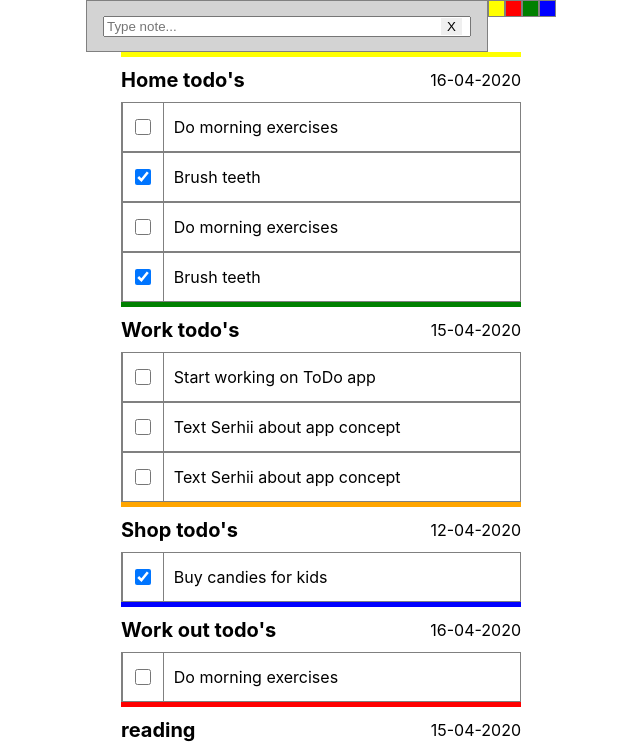
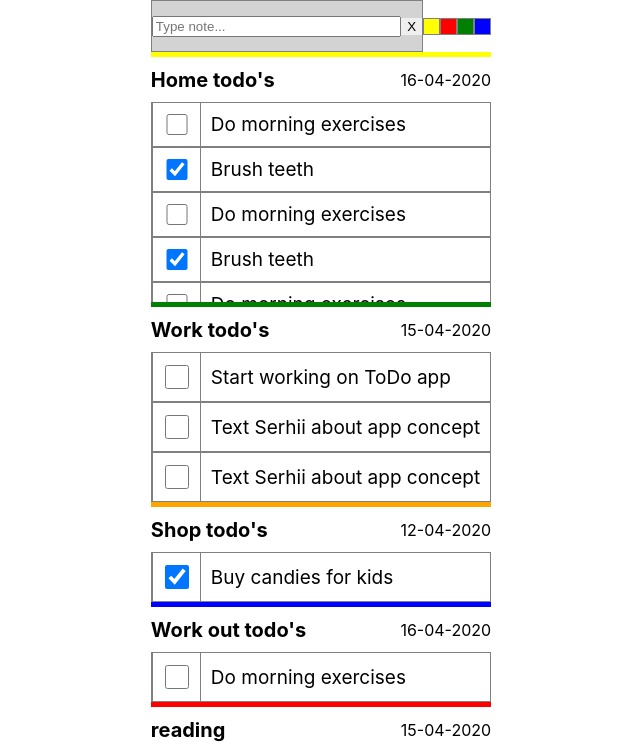
Before and after one commit to KostyrkoNazar/didwilldo, a React (Create React App) app: page / in a window 1280 px wide. Shown: the top 751 px of the page, without its empty margins (319-959 px from the left). Built offline with nearby package versions, Linux system fonts and the light colour scheme.

Commit message:
Divs classNames correcting Styles Changes

```diff
--- /dev/null
+++ b/src/App.css
@@ -0,0 +1,4 @@
+.App {
+    display: flex;
+    justify-content: center;
+}
--- a/src/App.js
+++ b/src/App.js
@@ -1,5 +1,6 @@
 import React from 'react';
 import Dashboard from "./Dashboard/Dashboard";
+import './App.css'
 
 function App() {
 
--- a/src/ColorPanel/styles.css
+++ b/src/ColorPanel/styles.css
@@ -1,4 +1,5 @@
 .colorPanel div {
+    display: flex;
     height: 15px;
     width: 15px;
     border: 1px solid gray;
--- a/src/Dashboard/Dashboard.js
+++ b/src/Dashboard/Dashboard.js
@@ -8,7 +8,6 @@ import data from "../data/data";
 function Dashboard() {
     const [searchValue, setSearchValue] = useState('')
     const [todoGroupArray, setTodoArray] = useState([])
-    const [isSorted, setIsSorted] = useState([])
     const [selectedColor, setSelectedColor]=useState('')
 
     const onClear = () => setSearchValue('');
@@ -39,8 +38,7 @@ function Dashboard() {
                 const searchResult = searchTodosByTitle(todoList, searchTitle);
 
                 if (searchResult.length !== 0) {
-                    const updatedGroup = {...obj, todoList: searchResult};
-                    return updatedGroup;
+                    return {...obj, todoList: searchResult};
                 }
 
         }).filter(groups => groups !== undefined)
@@ -85,6 +83,7 @@ function Dashboard() {
                     <div className='dashboardColorPanel'>
                         <ColorPanel setColor={setColor}/>
                     </div>
+
                 </div>
 
             </div>
--- a/src/Dashboard/styles.css
+++ b/src/Dashboard/styles.css
@@ -1,19 +1,26 @@
 .dashboard {
     display: flex;
     flex-flow: column;
-    width: 100%;
-    align-items: center;
+    max-width: 400px;
 }
 
 .dashboardTodoSearch {
     display: flex;
+    width: 100%;
 }
 
 .dashboardColorPanel {
     display: flex;
+    align-items: center;
 }
 
 .dashboardHeader {
     display: flex;
-    align-self: center;
+    width: 100%;
 }
+
+.dashboardTodoGroup {
+    display: flex;
+    flex-flow: column;
+    width: 100%;
+}
--- a/src/TodoGroup/TodoGroup.js
+++ b/src/TodoGroup/TodoGroup.js
@@ -1,10 +1,10 @@
-import React, {useState} from "react";
+import React from "react";
 import TodoItem from "../TodoItem/TodoItem";
 import './styles.css'
 
 function TodoGroup({todoList, color, created, title}){
 
-    const todoItemsList = todoList.map((item, index)=>{
+    const todoItems = todoList.map((item, index)=>{
 
         if (item.hasOwnProperty('filtered')&& item.filtered !== false) {
             return <TodoItem key={index}
@@ -17,15 +17,15 @@ function TodoGroup({todoList, color, created, title}){
 
 
     return(
-        <div className={'todoListGroup'}>
+        <div className={'todoGroup'}>
 
-            <div className='titleDateGroupContainer' style={{borderTopColor:color}}>
-                <label className='labelTitle' >{title}</label>
-                 <label className='labelDate'>{created}</label>
+            <div className='titleDateContainer' style={{borderTopColor:color}}>
+                <label className='groupTitle' >{title}</label>
+                 <label className='groupDate'>{created}</label>
             </div>
 
-            <div className='todoListItemsInContainer'>
-                {todoItemsList}
+            <div className='itemsContainer'>
+                {todoItems}
             </div>
 
         </div>
--- a/src/TodoGroup/styles.css
+++ b/src/TodoGroup/styles.css
@@ -1,27 +1,31 @@
-.todoListGroup {
+.todoGroup {
     display: flex;
-    width: 400px;
     flex-flow: column;
+    width: 100%;
 }
 
-.titleDateGroupContainer {
-    display: inline-flex;
+.itemsContainer {
+    display: flex;
+    flex-flow: column;
+    max-height: 200px;
+    overflow-y: auto;
+    width: 100%;
+}
+
+.titleDateContainer {
+    display: flex;
+    width: 100%;
     justify-content: space-between;
     border-top:5px solid;
     height: 45px;
 }
 
-.todoListItemsInContainer {
-    max-height: 200px;
-    height: 100%;
-    overflow-y: auto;
-}
-
-.labelDate {
+.groupDate {
+    display: flex;
     align-self: center;
 }
 
-.labelTitle {
+.groupTitle {
     display: flex;
     align-self: center;
     font-size: 20px;
--- a/src/TodoItem/TodoItem.js
+++ b/src/TodoItem/TodoItem.js
@@ -4,17 +4,19 @@ import './styles.css'
 const TodoItem=({title, done})=>{
 
     return(
-        <div className='todoListItem' >
+        <div className='todoItem' >
 
-            <div className='checkBoxContainer'>
-                <input className='todoListItemInput'
+            <div className='checkboxContainer'>
+                <input className='todoCheckbox'
                         type='checkbox'
                         checked={done}
                         onChange={()=>console.log('')}
                 />
             </div>
 
-            <label className='todoListItemLabel'>{title}</label>
+            <div className='todoLabel'>
+                <label>{title}</label>
+            </div>
 
         </div>
     )
--- a/src/TodoItem/styles.css
+++ b/src/TodoItem/styles.css
@@ -1,26 +1,27 @@
-.todoListItem{
+.todoItem{
     display: flex;
-    flex: 1;
     height: 48px;
     align-items: center;
     border: 1px solid grey;
 }
 
-.todoListItemLabel{
+.todoLabel{
     display: flex;
+    flex-flow: column;
+    flex: 1;
     margin: 10px;
+    font-size: 19px;
 }
 
-.checkBoxContainer {
+.checkboxContainer {
     display: flex;
     height: 100%;
     justify-content: center;
-    width: 10%;
     border: 1px solid grey;
 }
-.todoListItemInput{
+.todoCheckbox{
     display: flex;
     align-self: center;
-    height: 100%;
-    width: 40%;
+    width: 40px;
+    height: 50%;
 }
--- a/src/TodoSearch/TodoSearch.js
+++ b/src/TodoSearch/TodoSearch.js
@@ -4,7 +4,7 @@ import './styles.css'
 function TodoSearch({onClear,onChange,value}) {
 
     return(
-        <div className='searchTodoListByTitle'>
+        <div className='searchTitle'>
 
                 <input type='text'
                        placeholder='Type note...'
--- a/src/TodoSearch/styles.css
+++ b/src/TodoSearch/styles.css
@@ -1,20 +1,19 @@
-.searchTodoListByTitle {
+.searchTitle {
     display: flex;
-    justify-content: center;
     align-items: center;
     height: 50px;
-    width: 400px;
     border: 1px solid gray;
-    position: relative;
     background-color: lightgray;
+    width: 100%;
 }
 
- .searchTodoListByTitle input {
-    width: 90%;
+.searchTitle input {
+    display: flex;
+    width: 100%;
 }
 
- .searchTodoListByTitle button {
-     position: absolute;
+ .searchTitle button {
+     display: flex;
      border: none;
      outline: none;
      right: 25px;
```
